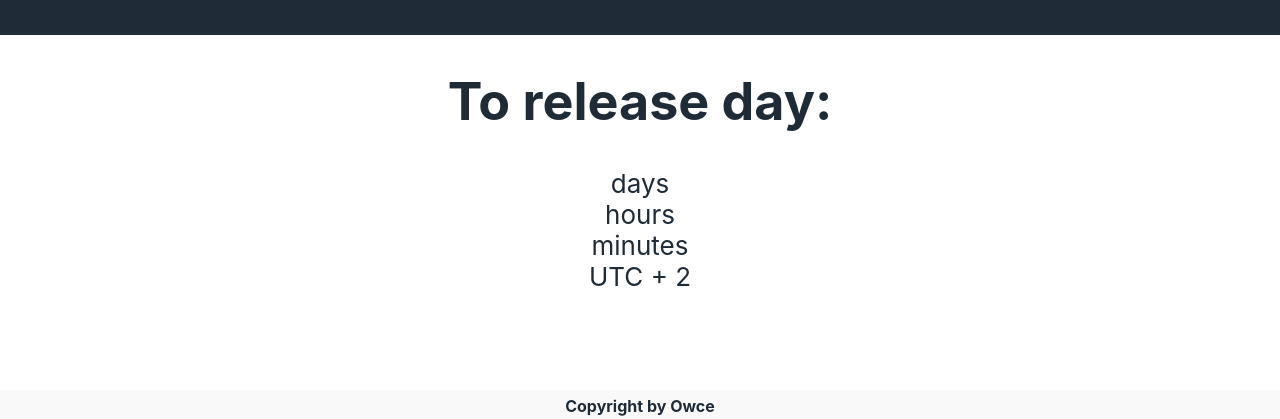
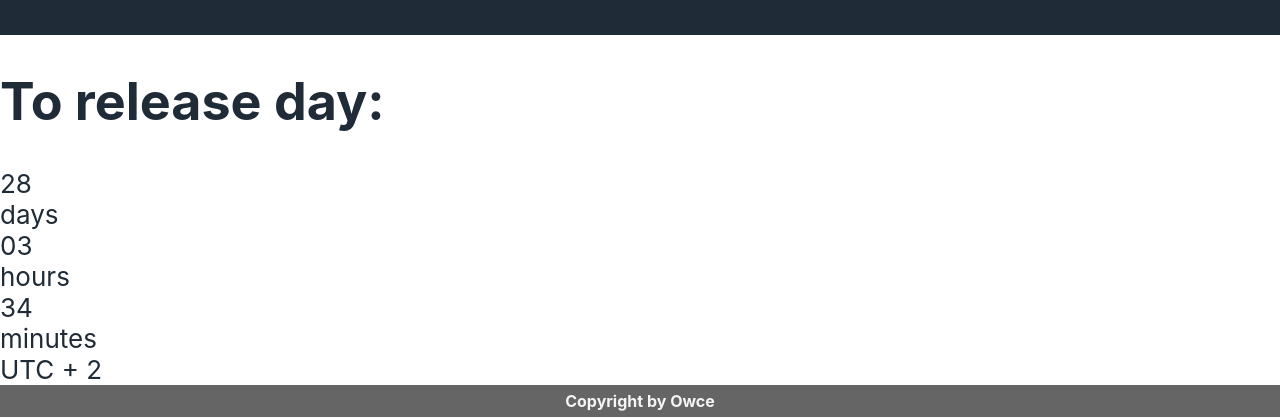
Before and after one commit to pinkjagnie/axiom-os, a React (Create React App) app: page / in a window 1280 px wide. Shown: the part 2061-2480 px from the top of the page. Built offline with nearby package versions, Linux system fonts and the light colour scheme.

Commit message:
fixed - import React

```diff
--- a/package.json
+++ b/package.json
@@ -3,12 +3,13 @@
   "version": "0.1.0",
   "private": true,
   "dependencies": {
+    "@pqina/flip": "^1.7.7",
     "@testing-library/jest-dom": "^5.16.4",
     "@testing-library/react": "^13.3.0",
     "@testing-library/user-event": "^13.5.0",
     "react": "^18.1.0",
     "react-dom": "^18.1.0",
-    "react-scripts": "5.0.1",
+    "react-scripts": "^2.1.3",
     "web-vitals": "^2.1.4"
   },
   "scripts": {
--- a/src/App.js
+++ b/src/App.js
@@ -1,3 +1,5 @@
+import React from "react";
+
 import Header from "./components/Header";
 import Main from "./components/Main";
 import About from "./components/About";
--- a/src/components/About.js
+++ b/src/components/About.js
@@ -1,3 +1,5 @@
+import React from "react";
+
 import Form from "./Form/Form";
 
 import classes from "./About.module.css";
--- a/src/components/Countdown/CountdownTimer.js
+++ b/src/components/Countdown/CountdownTimer.js
@@ -1,42 +1,53 @@
+import React, { useState } from "react";
+
 import classes from "./CountdownTimer.module.css";
 
 const CountdownTimer = () => {
+  const [timer, setTimer] = useState([]);
 
   const endTime = new Date('2022-07-01 00:00:00').getTime();
 
   setInterval(() => {
     const nowTime = new Date().getTime();
     // const time = Math.floor((endTime - nowTime) / 1000);
-    const time = endTime - nowTime;
+    // const time = endTime - nowTime;
     let days = Math.floor((endTime / (1000 * 60 * 60 * 24)) - (nowTime / (1000 * 60 * 60 * 24)));
+    days = days < 10 ? `0${days}` : days;
 
     let hours = Math.floor((endTime / (1000 * 60 * 60) - nowTime / (1000 * 60 * 60)) % 24);
     // Przykład - dodanie 0 przeg godziną
     hours = hours < 10 ? `0${hours}` : hours;
 
     let minutes = Math.floor((endTime / (1000 * 60) - nowTime / (1000 * 60)) % 60);
+    minutes = minutes < 10 ? `0${minutes}` : minutes;
 
     // console.log(days, hours, minutes)
 
-  }, 60000);
+    let timing = [days, hours, minutes]
+
+    setTimer(timing)
+
+  }, 1000);
 
   return (
-    <div className={classes.countdownSection}>
+    <div className="countdownSection">
       <h1>To release day:</h1>
-      <div>
-        {/* <div>{days}</div> */}
+      <div className={classes.container}>
+        <div className={classes.piece}>
+          <div>{timer[0]}</div>
           <div>days</div>
         </div>
-      <div>
-        {/* <div>{hours}</div> */}
+        <div className={classes.piece}>
+          <div>{timer[1]}</div>
           <div>hours</div>
         </div>
-      <div>
-        {/* <div>{minutes}</div> */}
+        <div className={classes.piece}>
+          <div>{timer[2]}</div>
           <div>minutes</div>
         </div>
-      <div>
+        <div className={classes.piece}>
           UTC + 2
+        </div>
       </div>
     </div>
   )
--- a/src/components/Countdown/CountdownTimer.module.css
+++ b/src/components/Countdown/CountdownTimer.module.css
@@ -1,5 +1,97 @@
 .countdownSection {
-  height: 40vh;
+  height: 50vh;
   width: 100vw;
+  /* background-color: #f9f9f9;
+  text-align: center; */
+}
+/*
+.countdownSection h1 {
+  text-transform: uppercase;
+}
+
+.container {
+  display: flex;
+  width: 60vw;
+  box-sizing: border-box;
+  margin: auto;
+  align-items: center;
+  align-content: space-between;
+} */
+
+/* flip */
+
+/* .tick {
+  padding-bottom: 1em;
+  font-size: 1rem;
+  font-family: -apple-system, BlinkMacSystemFont, "Segoe UI", Roboto, Oxygen-Sans, Ubuntu, Cantarell, "Helvetica Neue", sans-serif;
+}
+
+.tick-label {
+  font-size: 0.375em;
   text-align: center;
 }
+
+.tick-group {
+  margin: 0 0.25em;
+  text-align: center;
+} */
+
+.tick {
+  font-size:1rem; white-space:nowrap; font-family:arial,sans-serif; height: 50vh; width: 100vw;
+}
+
+.tick-flip,.tick-text-inline {
+  font-size:2.5em;
+}
+
+.tick-label {
+  margin-top:1em;font-size:1em;
+}
+
+.tick-char {
+  width:1.5em;
+}
+
+.tick-text-inline {
+  display:inline-block;text-align:center;min-width:1em;
+}
+
+.tick-text-inline+.tick-text-inline {
+  margin-left:-.325em;
+}
+
+.tick-group {
+  margin:0 .5em;text-align:center;
+}
+
+body {
+   background-color: #fff !important;
+}
+
+.tick-text-inline {
+   color: #595d63 !important;
+}
+
+.tick-label {
+   color: #595d63 !important;
+}
+
+.tick-flip-panel {
+   color: #fff !important;
+}
+
+.tick-flip {
+   font-family: -apple-system, BlinkMacSystemFont, 'Segoe UI', Roboto, Oxygen, Ubuntu, Cantarell, 'Open Sans', 'Helvetica Neue', sans-serif !important;
+}
+
+.tick-flip-panel-text-wrapper {
+   line-height: 1.45 !important;
+}
+
+.tick-flip-panel {
+   background-color: #3c3e3c !important;
+}
+
+.tick-flip {
+   border-radius:0.12em !important;
+}
--- a/src/components/Footer.js
+++ b/src/components/Footer.js
@@ -1,3 +1,5 @@
+import React from "react";
+
 import classes from "./Footer.module.css";
 
 const Footer = () => {
--- a/src/components/Footer.module.css
+++ b/src/components/Footer.module.css
@@ -1,7 +1,8 @@
 .footerSection {
   height: 4vh;
   width: 100vw;
-  background-color: #f9f9f9;
+  background-color: #656565;
+  color: whitesmoke;
   overflow: hidden;
 }
 
--- a/src/components/Form/Form.js
+++ b/src/components/Form/Form.js
@@ -1,4 +1,4 @@
-import { useRef, useState, React, Fragment } from 'react';
+import React, { useRef, useState, Fragment } from 'react';
 import useInput from '../../hooks/use-input';
 
 import Modal from '../Modal/Modal';
@@ -55,7 +55,6 @@ const Form = (props) => {
         setModalIsShown(true);
         errorModalMessage = '';
         setErrorMessage(errorModalMessage)
-
       } else {
         return res.json().then((data) => {
           setModalIsShown(true);
@@ -85,7 +84,7 @@ const Form = (props) => {
 
   let hasError = firstNameHasError || emailHasError;
 
-  return (
+  return(
     <Fragment>
     <div className={classes.formSection}>
     {modalIsShown && <Modal onClose={hideModalHandler} errorMessage={errorMessage} />}
--- a/src/components/Form/FormTop.js
+++ b/src/components/Form/FormTop.js
@@ -1,3 +1,5 @@
+import React from "react";
+
 import classes from "./FormTop.module.css";
 
 const FormTop = () => {
--- a/src/components/Main.js
+++ b/src/components/Main.js
@@ -1,3 +1,5 @@
+import React from "react";
+
 import FormTop from "./Form/FormTop";
 
 import classes from "./Main.module.css";
--- a/src/components/Modal/Modal.js
+++ b/src/components/Modal/Modal.js
@@ -1,3 +1,5 @@
+import React from "react";
+
 import closeBtn from "../../img/closeX_200-200.svg"
 
 import classes from "./Modal.module.css";
```
Also changed, not shown: 1 other file (tests, documents, lock files or other folders). Lines whose indentation alone changed are shown as unchanged.
